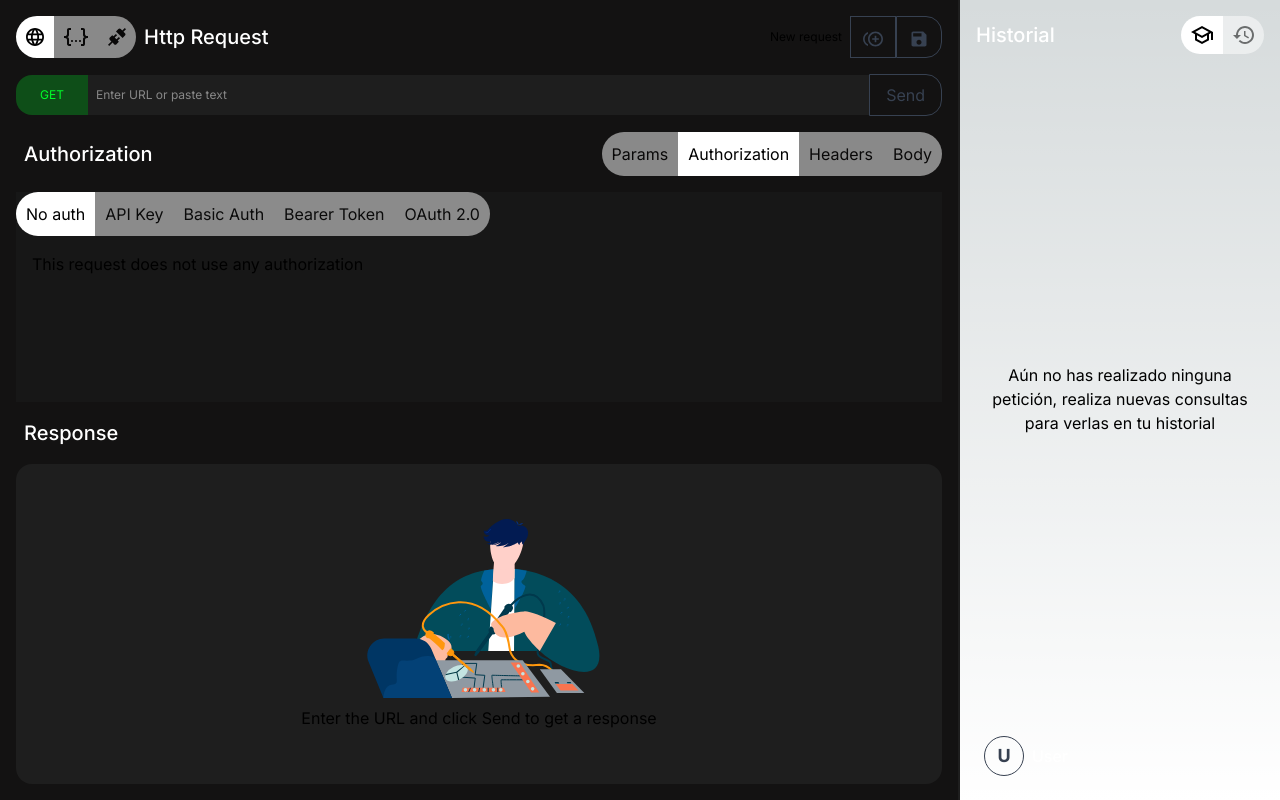
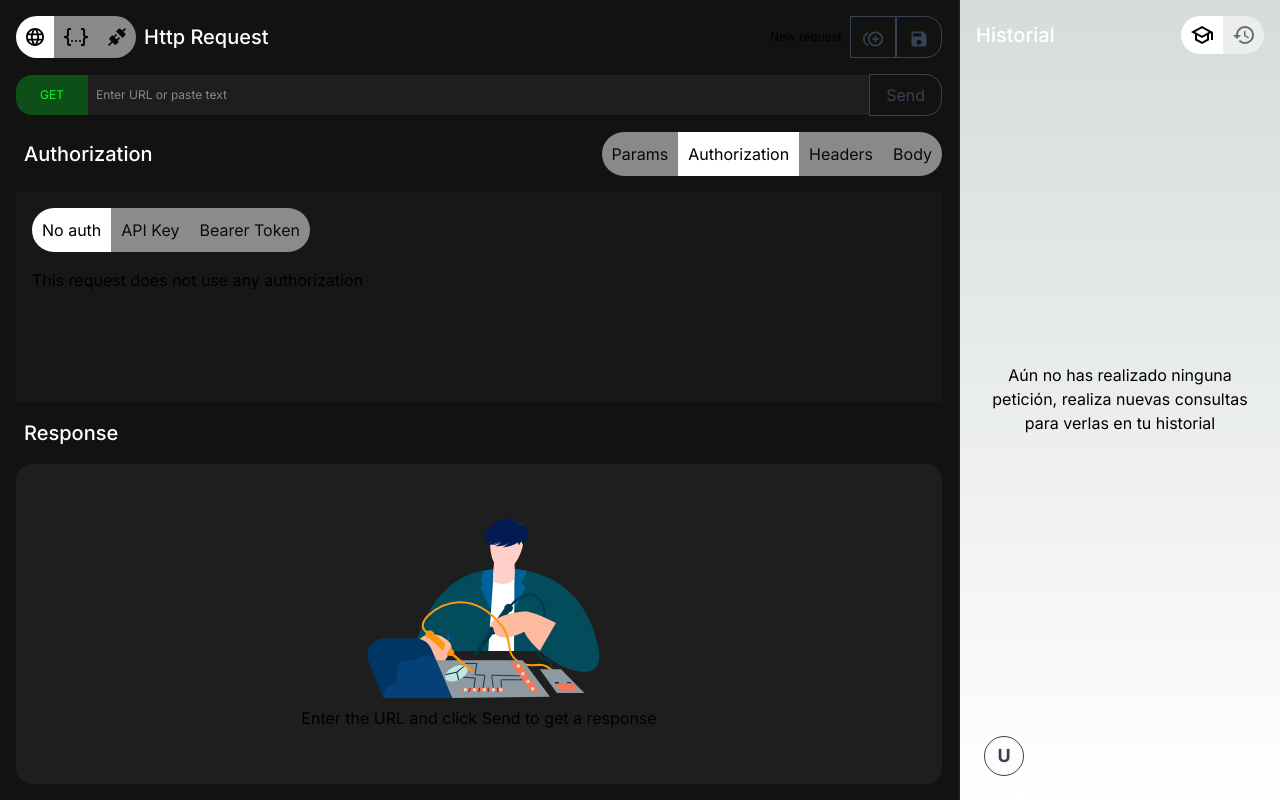
Before and after one commit to Dacyz/QuickDartRequest, a Next.js app: page /start in a window 1280 px wide. Both pictures are taken after a click on the element "Authorization". Built offline with nearby package versions, Linux system fonts and the light colour scheme; what quicktype-core would draw is missing.

Commit message:
Auth modes

```diff
--- a/components/sections/http-request.tsx
+++ b/components/sections/http-request.tsx
@@ -19,6 +19,7 @@ const HttpRequest: React.FC = () => {
     useDashboardContext();
   const [isAuthMode, setAuthMode] = useState(authModes[0]);
   const [isBodyMode, setBodyMode] = useState(bodyModes[0]);
+  const [asd, setAsd] = useState(false);
 
   const ups = async (url: URL, method: string) => {
     if (!requestModel.esEnlaceValido())
@@ -130,7 +131,8 @@ const HttpRequest: React.FC = () => {
             }}
           />
         ) : requestModel.mode === modes[1] ? (
-          <div className="">
+          <div className="p-4">
+            <div className="flex justify-between mb-4">
               <ButtonGroup
                 value={isAuthMode}
                 items={authModes}
@@ -138,16 +140,23 @@ const HttpRequest: React.FC = () => {
                   setAuthMode(mode);
                 }}
               />
-            <div className="p-4">
+              {authModes[1] === isAuthMode ? (
+                <ButtonGroup
+                  value={asd ? "Headers" : "Query Params"}
+                  items={["Headers", "Query Params"]}
+                  onChange={(mode) => {
+                    setAsd(!asd);
+                  }}
+                />
+              ) : (
+                <></>
+              )}
+            </div>
+            <div className="">
               {authModes[0] === isAuthMode ? (
                 "This request does not use any authorization"
               ) : authModes[1] === isAuthMode ? (
                 <ul className="flex flex-col w-full gap-3">
-                  <ButtonGroup
-                    value={"Headers"}
-                    items={["Headers", "Query Params"]}
-                    onChange={(mode) => {}}
-                  />
                   <li className="flex items-center gap-3">
                     Key{" "}
                     <input
@@ -212,7 +221,7 @@ const HttpRequest: React.FC = () => {
             }}
           />
         ) : (
-          <div className="">
+          <div className="p-4">
             <ButtonGroup
               className="mb-[16px]"
               value={isBodyMode}
@@ -221,8 +230,9 @@ const HttpRequest: React.FC = () => {
                 setBodyMode(mode);
               }}
             />
+            <div className="">
               {bodyModes[0] === isBodyMode ? (
-              <div className="">This request does not have a body</div>
+                "This request does not have a body"
               ) : bodyModes[1] === isBodyMode ? (
                 <ParamsTable
                   rows={requestModel.params}
@@ -234,6 +244,7 @@ const HttpRequest: React.FC = () => {
                 <>{isBodyMode}</>
               )}
             </div>
+          </div>
         )}
       </div>
       <Title className="ml-2" text="Response" />
--- a/data/data/modes.tsx
+++ b/data/data/modes.tsx
@@ -1,17 +1,5 @@
 const modes = ["Params", "Authorization", "Headers", "Body"];
-const authModes = [
-  "No auth",
-  "API Key",
-  "Basic Auth",
-  "Bearer Token",
-  "OAuth 2.0",
-]; // Falta "Inherit from parent" y "AWS Signature"
-const bodyModes = [
-  "None",
-  "Form-data",
-  "x-www-form-urlencoded",
-  "Raw",
-  "Binary",
-]; // Falta "Inherit from parent" y "GraphQL"
+const authModes = ["No auth", "API Key", "Bearer Token"]; // Falta "Inherit from parent" "Basic Auth" "OAuth 2.0" y "AWS Signature"
+const bodyModes = ["None", "Form-data", "Raw", "Binary"]; // Falta "x-www-form-urlencoded", "Inherit from parent" y "GraphQL"
 
 export { modes, authModes, bodyModes };
```
Lines whose indentation alone changed are shown as unchanged.
